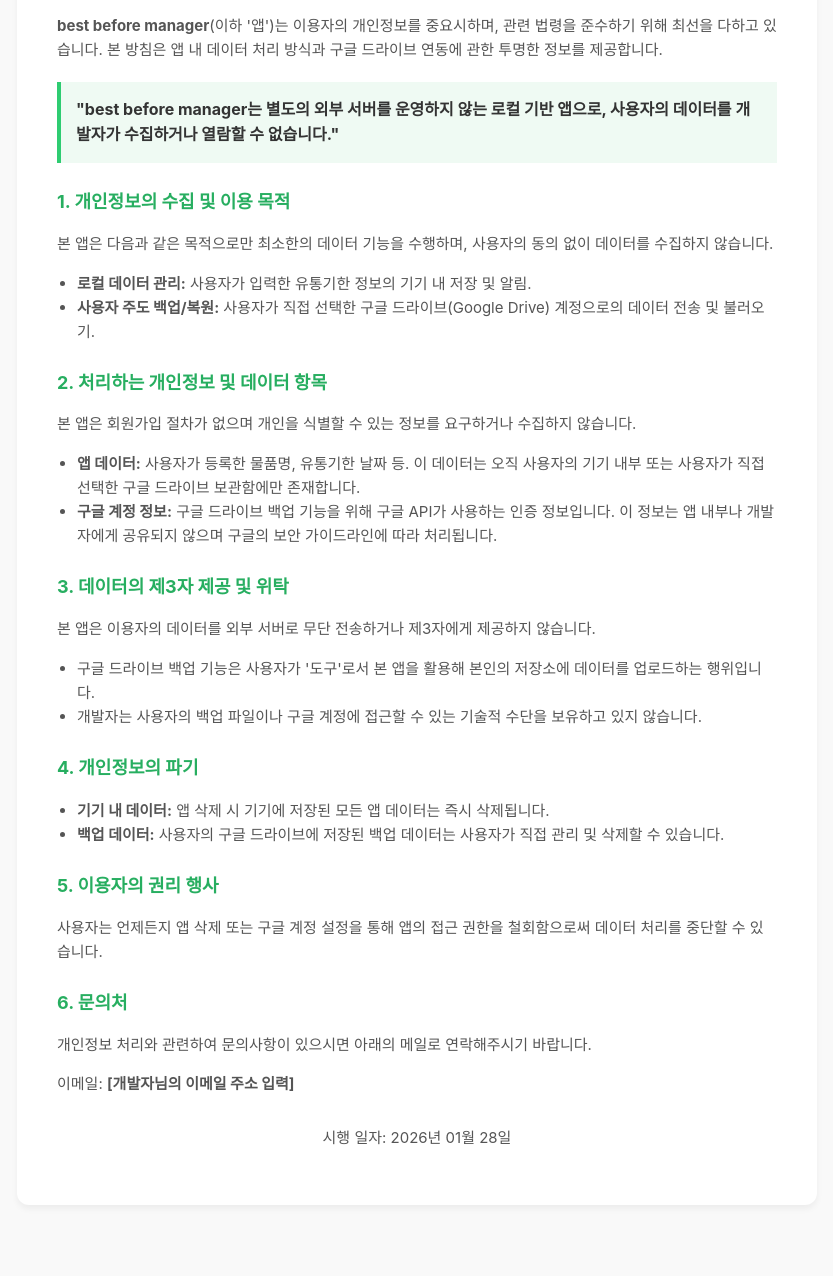
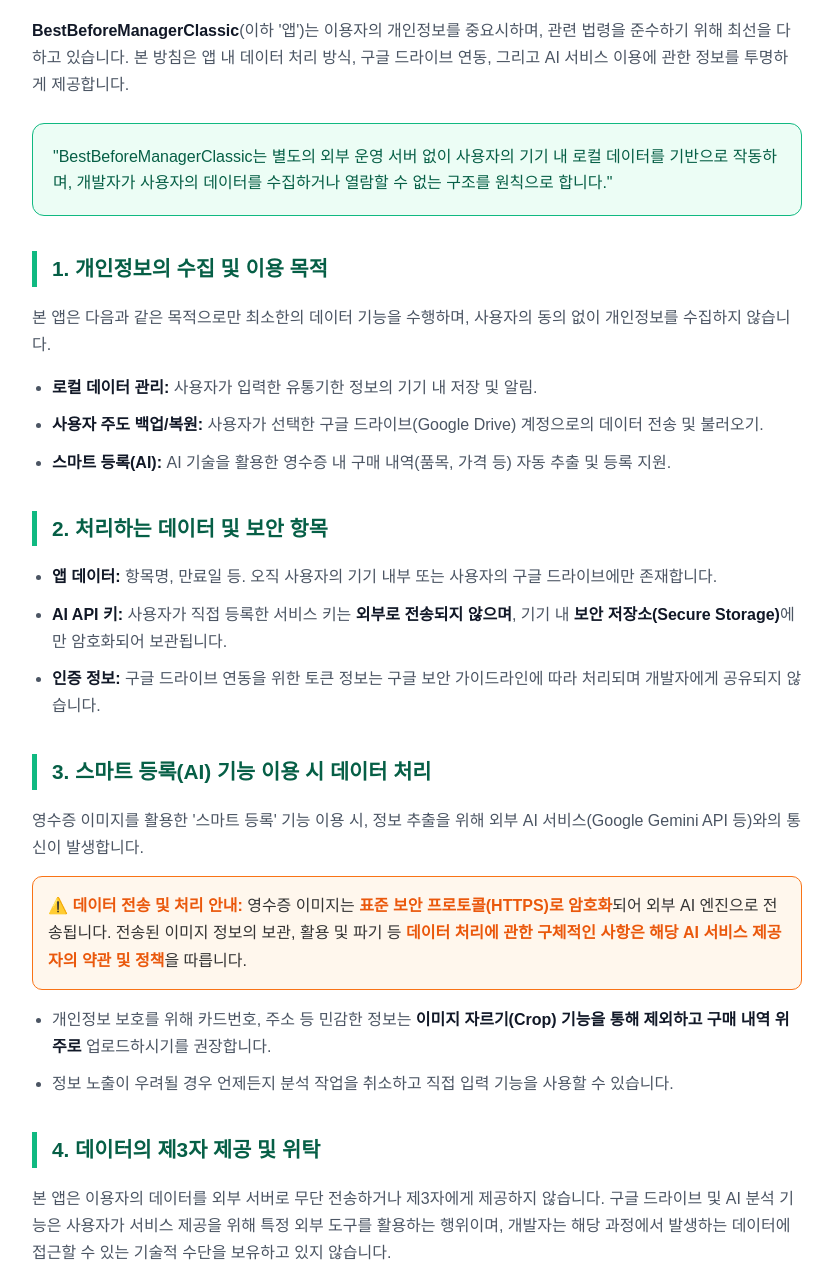
Before and after one commit to insac04/privacy-policy, a plain HTML site: page index.html in a window 1280 px wide. Shown: the part 149-1425 px from the top of the page, without its empty margins (223-1056 px from the left). Before the commit the page ends 1394 px from the top, so only its background shows below. Drawn offline with Linux system fonts and the light colour scheme.

Commit message:
Add files via upload

```diff
--- a/index.html
+++ b/index.html
@@ -3,104 +3,72 @@
 <head>
     <meta charset="UTF-8">
     <meta name="viewport" content="width=device-width, initial-scale=1.0">
-    <title>best before manager 개인정보 처리방침</title>
+    <title>개인정보 처리방침 - Best Before Manager</title>
     <style>
-        body {
-            font-family: 'Pretendard', -apple-system, BlinkMacSystemFont, system-ui, Roboto, sans-serif;
-            line-height: 1.6;
-            color: #333;
-            max-width: 800px;
-            margin: 40px auto;
-            padding: 0 20px;
-            background-color: #f9f9f9;
-        }
-        .container {
-            background-color: #fff;
-            padding: 40px;
-            border-radius: 12px;
-            box-shadow: 0 4px 6px rgba(0,0,0,0.05);
-        }
-        h1 {
-            border-bottom: 2px solid #2ecc71;
-            padding-bottom: 10px;
-            color: #2C3E50;
-            font-size: 24px;
-        }
-        h2 {
-            font-size: 18px;
-            margin-top: 25px;
-            color: #27ae60;
-        }
-        p, li {
-            font-size: 15px;
-            color: #555;
-        }
-        ul {
-            padding-left: 20px;
-        }
-        .highlight {
-            background-color: #effaf3;
-            padding: 15px;
-            border-left: 4px solid #2ecc71;
-            margin: 20px 0;
-            font-weight: bold;
-        }
-        footer {
-            margin-top: 30px;
-            font-size: 13px;
-            color: #888;
-            text-align: center;
-        }
+        body { font-family: 'Pretendard', sans-serif; line-height: 1.7; color: #333; max-width: 850px; margin: 0 auto; padding: 20px; background-color: #f4f7f6; }
+        .container { background: #fff; padding: 40px; border-radius: 16px; box-shadow: 0 10px 25px rgba(0,0,0,0.05); }
+        h1 { border-bottom: 3px solid #10b981; padding-bottom: 15px; color: #065f46; font-size: 1.8rem; }
+        h2 { margin-top: 35px; color: #065f46; font-size: 1.3rem; border-left: 5px solid #10b981; padding-left: 15px; }
+        p, li { font-size: 1rem; color: #4b5563; margin-bottom: 10px; }
+        .highlight { background-color: #ecfdf5; border: 1px solid #10b981; padding: 20px; margin: 25px 0; border-radius: 12px; font-weight: 500; color: #065f46; line-height: 1.6; }
+        .important-box { background-color: #fff7ed; border: 1px solid #f97316; padding: 15px; border-radius: 10px; margin: 15px 0; }
+        .important-box strong { color: #ea580c; }
+        ul { padding-left: 20px; }
+        footer { margin-top: 50px; font-size: 0.9rem; color: #9ca3af; text-align: center; border-top: 1px solid #e5e7eb; padding-top: 20px; }
+        strong { color: #111827; }
     </style>
 </head>
 <body>
-
     <div class="container">
         <h1>개인정보 처리방침</h1>
-    <p><strong>best before manager</strong>(이하 '앱')는 이용자의 개인정보를 중요시하며, 관련 법령을 준수하기 위해 최선을 다하고 있습니다. 본 방침은 앱 내 데이터 처리 방식과 구글 드라이브 연동에 관한 투명한 정보를 제공합니다.</p>
+        <p><strong>BestBeforeManagerClassic</strong>(이하 '앱')는 이용자의 개인정보를 중요시하며, 관련 법령을 준수하기 위해 최선을 다하고 있습니다. 본 방침은 앱 내 데이터 처리 방식, 구글 드라이브 연동, 그리고 AI 서비스 이용에 관한 정보를 투명하게 제공합니다.</p>
 
         <div class="highlight">
-        "best before manager는 별도의 외부 서버를 운영하지 않는 로컬 기반 앱으로, 사용자의 데이터를 개발자가 수집하거나 열람할 수 없습니다."
+            "BestBeforeManagerClassic는 별도의 외부 운영 서버 없이 사용자의 기기 내 로컬 데이터를 기반으로 작동하며, 개발자가 사용자의 데이터를 수집하거나 열람할 수 없는 구조를 원칙으로 합니다."
         </div>
 
         <h2>1. 개인정보의 수집 및 이용 목적</h2>
-    <p>본 앱은 다음과 같은 목적으로만 최소한의 데이터 기능을 수행하며, 사용자의 동의 없이 데이터를 수집하지 않습니다.</p>
+        <p>본 앱은 다음과 같은 목적으로만 최소한의 데이터 기능을 수행하며, 사용자의 동의 없이 개인정보를 수집하지 않습니다.</p>
         <ul>
             <li><strong>로컬 데이터 관리:</strong> 사용자가 입력한 유통기한 정보의 기기 내 저장 및 알림.</li>
-        <li><strong>사용자 주도 백업/복원:</strong> 사용자가 직접 선택한 구글 드라이브(Google Drive) 계정으로의 데이터 전송 및 불러오기.</li>
+            <li><strong>사용자 주도 백업/복원:</strong> 사용자가 선택한 구글 드라이브(Google Drive) 계정으로의 데이터 전송 및 불러오기.</li>
+            <li><strong>스마트 등록(AI):</strong> AI 기술을 활용한 영수증 내 구매 내역(품목, 가격 등) 자동 추출 및 등록 지원.</li>
         </ul>
 
-    <h2>2. 처리하는 개인정보 및 데이터 항목</h2>
-    <p>본 앱은 회원가입 절차가 없으며 개인을 식별할 수 있는 정보를 요구하거나 수집하지 않습니다.</p>
+        <h2>2. 처리하는 데이터 및 보안 항목</h2>
         <ul>
-        <li><strong>앱 데이터:</strong> 사용자가 등록한 물품명, 유통기한 날짜 등. 이 데이터는 오직 사용자의 기기 내부 또는 사용자가 직접 선택한 구글 드라이브 보관함에만 존재합니다.</li>
-        <li><strong>구글 계정 정보:</strong> 구글 드라이브 백업 기능을 위해 구글 API가 사용하는 인증 정보입니다. 이 정보는 앱 내부나 개발자에게 공유되지 않으며 구글의 보안 가이드라인에 따라 처리됩니다.</li>
+            <li><strong>앱 데이터:</strong> 항목명, 만료일 등. 오직 사용자의 기기 내부 또는 사용자의 구글 드라이브에만 존재합니다.</li>
+            <li><strong>AI API 키:</strong> 사용자가 직접 등록한 서비스 키는 <strong>외부로 전송되지 않으며</strong>, 기기 내 <strong>보안 저장소(Secure Storage)</strong>에만 암호화되어 보관됩니다.</li>
+            <li><strong>인증 정보:</strong> 구글 드라이브 연동을 위한 토큰 정보는 구글 보안 가이드라인에 따라 처리되며 개발자에게 공유되지 않습니다.</li>
         </ul>
 
-    <h2>3. 데이터의 제3자 제공 및 위탁</h2>
-    <p>본 앱은 이용자의 데이터를 외부 서버로 무단 전송하거나 제3자에게 제공하지 않습니다.</p>
+        <h2>3. 스마트 등록(AI) 기능 이용 시 데이터 처리</h2>
+        <p>영수증 이미지를 활용한 '스마트 등록' 기능 이용 시, 정보 추출을 위해 외부 AI 서비스(Google Gemini API 등)와의 통신이 발생합니다.</p>
+        <div class="important-box">
+            <strong>⚠️ 데이터 전송 및 처리 안내:</strong>
+            영수증 이미지는 <strong>표준 보안 프로토콜(HTTPS)로 암호화</strong>되어 외부 AI 엔진으로 전송됩니다. 전송된 이미지 정보의 보관, 활용 및 파기 등 <strong>데이터 처리에 관한 구체적인 사항은 해당 AI 서비스 제공자의 약관 및 정책</strong>을 따릅니다.
+        </div>
         <ul>
-        <li>구글 드라이브 백업 기능은 사용자가 '도구'로서 본 앱을 활용해 본인의 저장소에 데이터를 업로드하는 행위입니다.</li>
-        <li>개발자는 사용자의 백업 파일이나 구글 계정에 접근할 수 있는 기술적 수단을 보유하고 있지 않습니다.</li>
+            <li>개인정보 보호를 위해 카드번호, 주소 등 민감한 정보는 <strong>이미지 자르기(Crop) 기능을 통해 제외하고 구매 내역 위주로</strong> 업로드하시기를 권장합니다.</li>
+            <li>정보 노출이 우려될 경우 언제든지 분석 작업을 취소하고 직접 입력 기능을 사용할 수 있습니다.</li>
         </ul>
 
-    <h2>4. 개인정보의 파기</h2>
+        <h2>4. 데이터의 제3자 제공 및 위탁</h2>
+        <p>본 앱은 이용자의 데이터를 외부 서버로 무단 전송하거나 제3자에게 제공하지 않습니다. 구글 드라이브 및 AI 분석 기능은 사용자가 서비스 제공을 위해 특정 외부 도구를 활용하는 행위이며, 개발자는 해당 과정에서 발생하는 데이터에 접근할 수 있는 기술적 수단을 보유하고 있지 않습니다.</p>
+
+        <h2>5. 데이터의 파기</h2>
         <ul>
-        <li><strong>기기 내 데이터:</strong> 앱 삭제 시 기기에 저장된 모든 앱 데이터는 즉시 삭제됩니다.</li>
-        <li><strong>백업 데이터:</strong> 사용자의 구글 드라이브에 저장된 백업 데이터는 사용자가 직접 관리 및 삭제할 수 있습니다.</li>
+            <li><strong>기기 내 데이터:</strong> 앱 삭제 시 기기에 저장된 모든 데이터(설정된 API 키 포함)는 즉시 삭제됩니다.</li>
+            <li><strong>백업 및 AI 데이터:</strong> 구글 드라이브 데이터는 사용자가 직접 관리하며, AI 분석을 위해 전송된 데이터는 해당 서비스 제공자의 정책에 따라 파기됩니다.</li>
         </ul>
-
-    <h2>5. 이용자의 권리 행사</h2>
-    <p>사용자는 언제든지 앱 삭제 또는 구글 계정 설정을 통해 앱의 접근 권한을 철회함으로써 데이터 처리를 중단할 수 있습니다.</p>
 
         <h2>6. 문의처</h2>
         <p>개인정보 처리와 관련하여 문의사항이 있으시면 아래의 메일로 연락해주시기 바랍니다.</p>
-    <p>이메일: <strong>[개발자님의 이메일 주소 입력]</strong></p>
+        <p>이메일: <strong>insac04@gmail.com</strong></p>
 
         <footer>
-        <p>시행 일자: 2026년 01월 28일</p>
+            <p>시행 일자: 2026년 02월 06일</p>
         </footer>
     </div>
-
 </body>
 </html>
```
Lines whose indentation alone changed are shown as unchanged.
